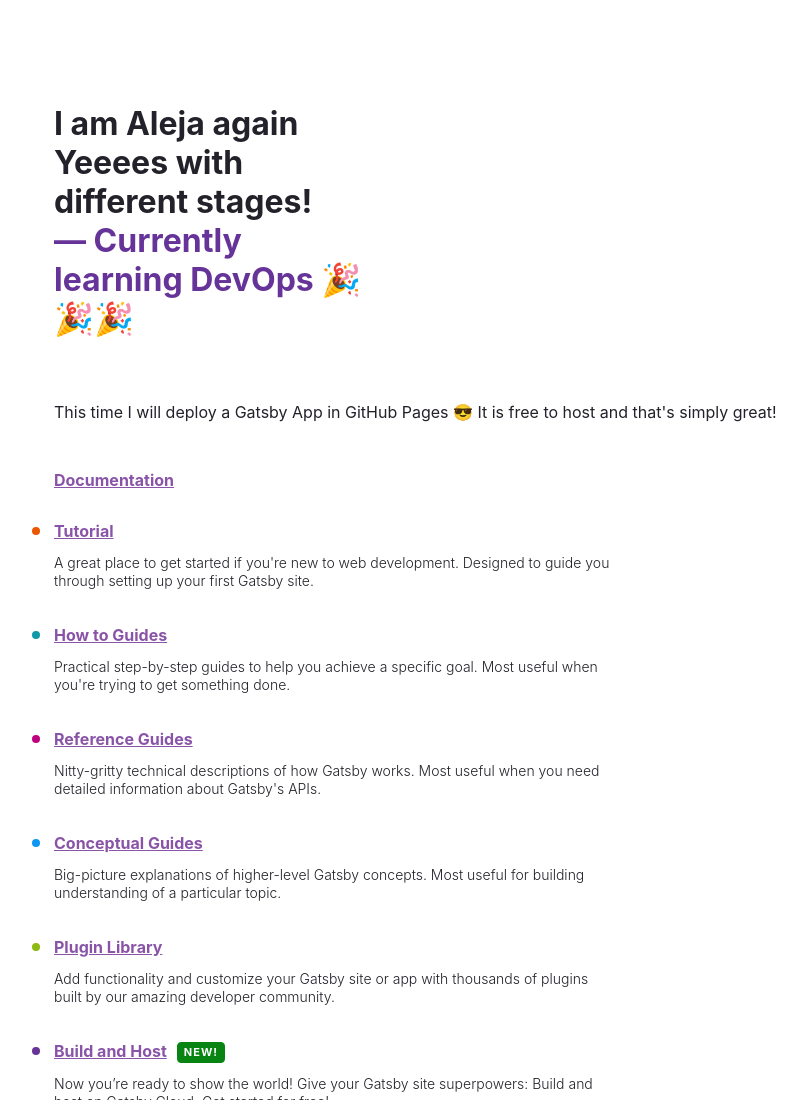
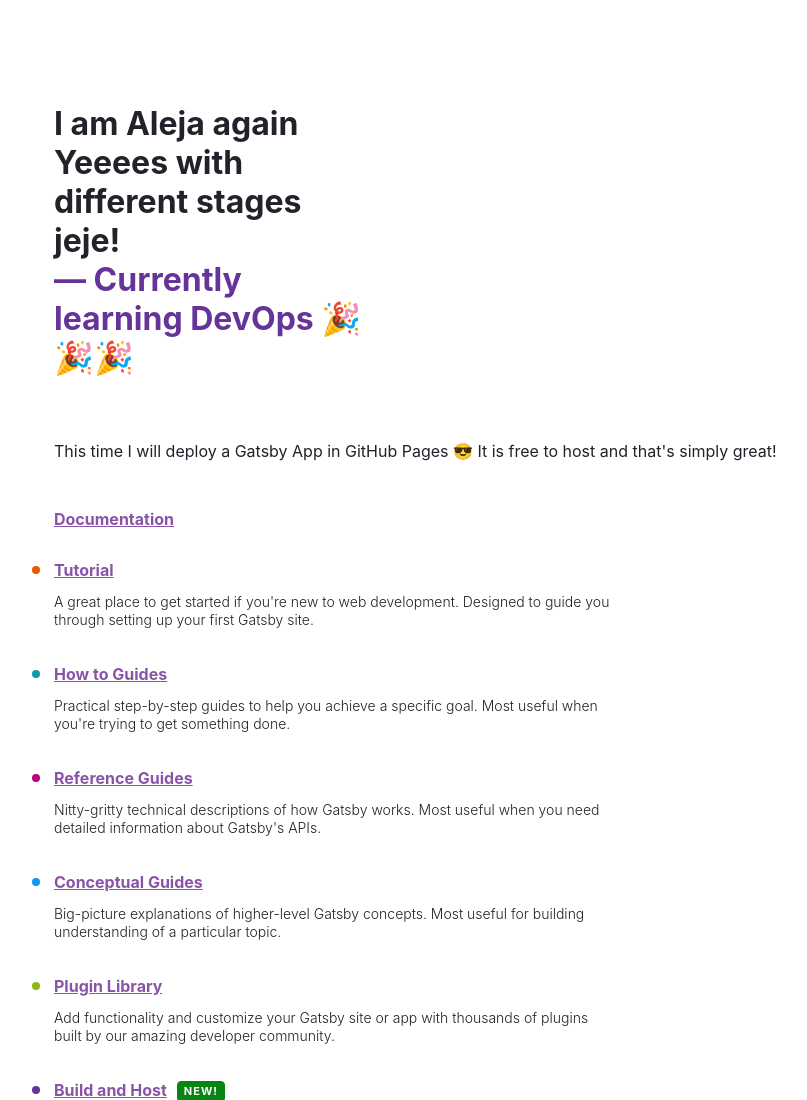
Before and after one commit to aleja-arias/my-gatsby-site, a Gatsby site: page / in a window 1280 px wide. Shown: the top 1100 px of the page, without its empty margins (50-857 px from the left). Built offline with nearby package versions, Linux system fonts and the light colour scheme; Gatsby itself is replaced by a stand-in of ours.

```diff
--- a/src/pages/index.js
+++ b/src/pages/index.js
@@ -120,7 +120,7 @@
   return (
     <main style={pageStyles}>
       <h1 style={headingStyles}>
-        I am Aleja again Yeeees with different stages!
+        I am Aleja again Yeeees with different stages jeje!
         <br />
         <span style={headingAccentStyles}>— Currently learning DevOps 🎉🎉🎉</span>
       </h1>
```
Also changed, not shown: .github/workflows/github-actions-demo.yml.
